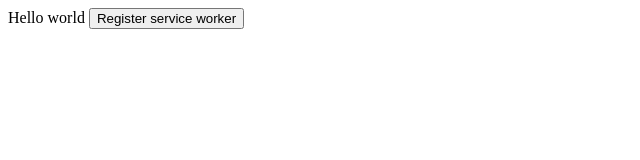
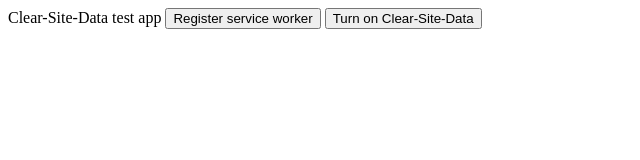
Before and after one commit to asakusuma/sw-clear-site-data, a website: page static/index.html in a window 1280 px wide. Shown: the whole page, without its empty margins (0-640 px from the left). Drawn offline with Linux system fonts and the light colour scheme.

Commit message:
Add convenience button for turning on clear-site-data

```diff
--- a/static/index.html
+++ b/static/index.html
@@ -3,7 +3,8 @@
     <script type="text/javascript" src="script.js"></script>
   </head>
   <body>
-    Hello world
+    Clear-Site-Data test app
     <button onclick="navigator.serviceWorker.register('sw.js')">Register service worker</button>
+    <button onclick="fetch('/clearSiteDataOn')">Turn on Clear-Site-Data</button>
   </body>
 </html>
```
